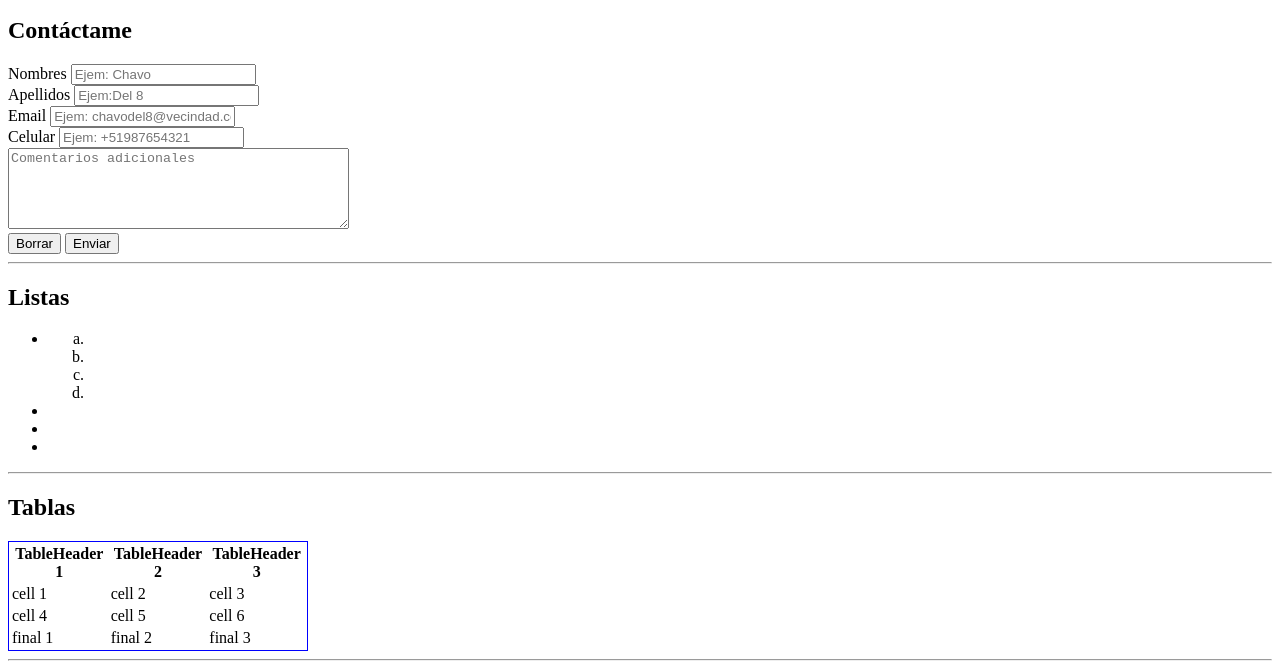
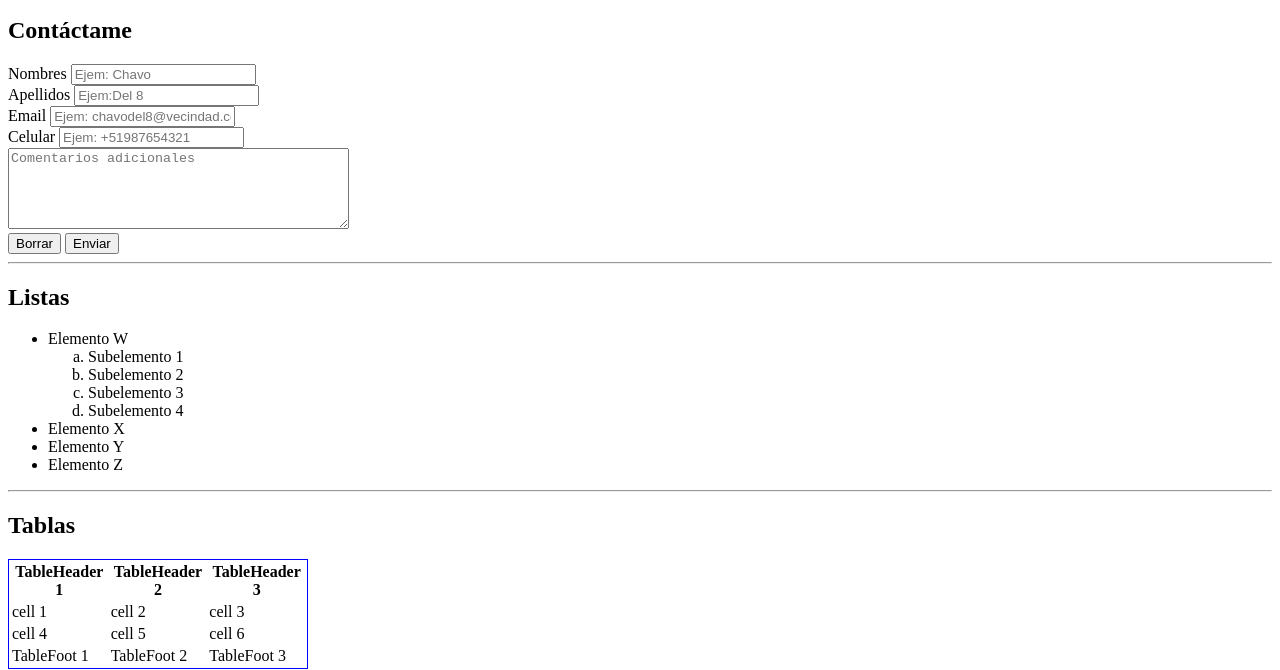
Before and after one commit to CesarBriones/Me-CodiGO, a plain HTML site: page Week1/index.html in a window 1280 px wide. Shown: the part 297-967 px from the top of the page. Drawn offline with Linux system fonts and the light colour scheme.

Commit message:
Fixing details

```diff
--- a/Week1/index.html
+++ b/Week1/index.html
@@ -48,17 +48,17 @@
 
     <h2 id="Lists">Listas</h2><!-- nav>ul*4>li>a -->
     <ul>
-        <li>
+        <li>Elemento W
             <ol>
-                <li style="list-style-type:lower-latin ;"></li>
-                <li style="list-style-type:lower-latin ;"></li>
-                <li style="list-style-type:lower-latin ;"></li>
-                <li style="list-style-type:lower-latin ;"></li>
+                <li style="list-style-type:lower-latin ;">Subelemento 1</li>
+                <li style="list-style-type:lower-latin ;">Subelemento 2</li>
+                <li style="list-style-type:lower-latin ;">Subelemento 3</li>
+                <li style="list-style-type:lower-latin ;">Subelemento 4</li>
             </ol>
         </li>
-        <li><a href=""></a></li>
-        <li><a href=""></a></li>
-        <li><a href=""></a></li>
+        <li>Elemento X<a href=""></a></li>
+        <li>Elemento Y<a href=""></a></li>
+        <li>Elemento Z<a href=""></a></li>
     </ul>
 
     <hr>
@@ -86,9 +86,9 @@
         </tbody>
         <tfoot>
             <tr>
-                <td>final 1</td>
-                <td>final 2</td>
-                <td>final 3</td>
+                <td>TableFoot 1</td>
+                <td>TableFoot 2</td>
+                <td>TableFoot 3</td>
             </tr>
         </tfoot>
     </table>
@@ -156,5 +156,7 @@
         <a href="mailto:cesar.briones.alcantara@gmail.com">Escríbeme al email</a>
         <p>Copyleft - Izquierdos reservados</p>
     </footer>
+    <hr>
+    <a href="/Me-CodiGO/index.md">Lista de retos</a>
 </body>
 </html>
```
Also changed, not shown: Week2/index.html (+26 -11 lines), 1 other file.
